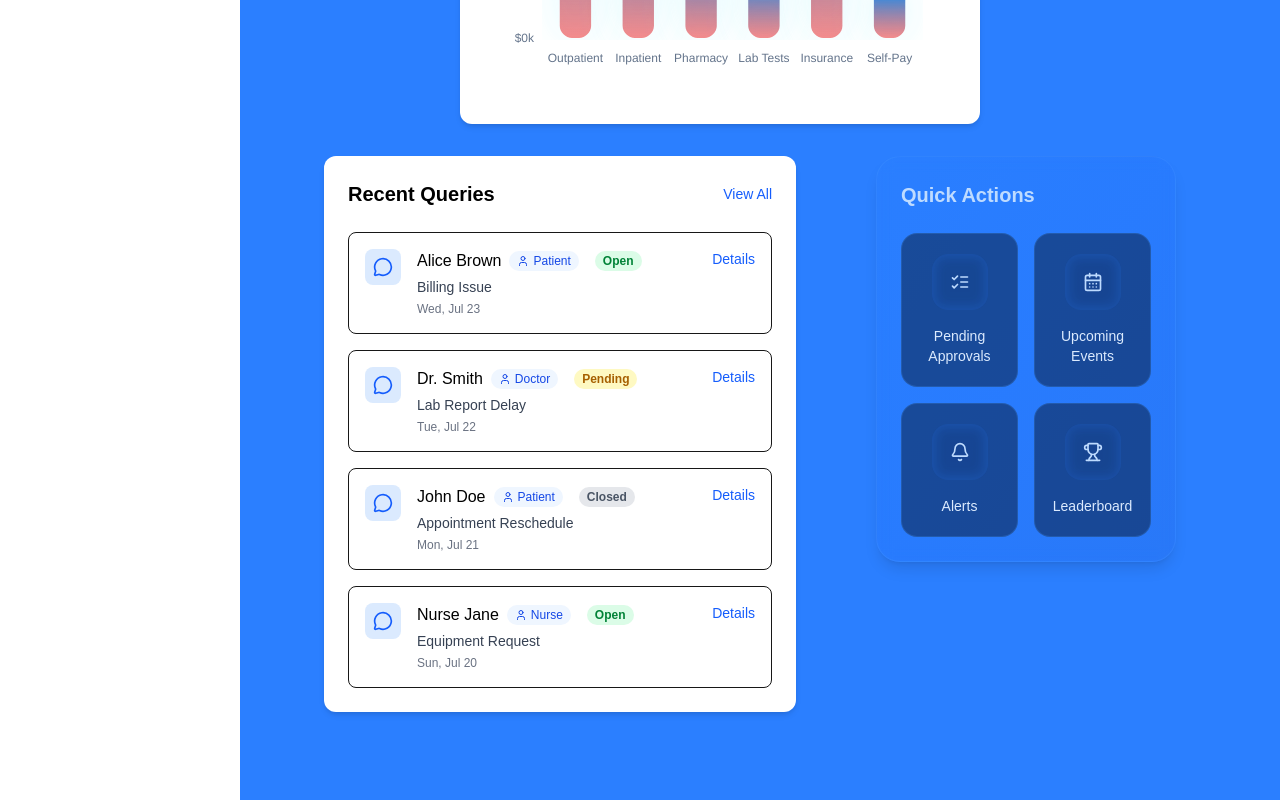
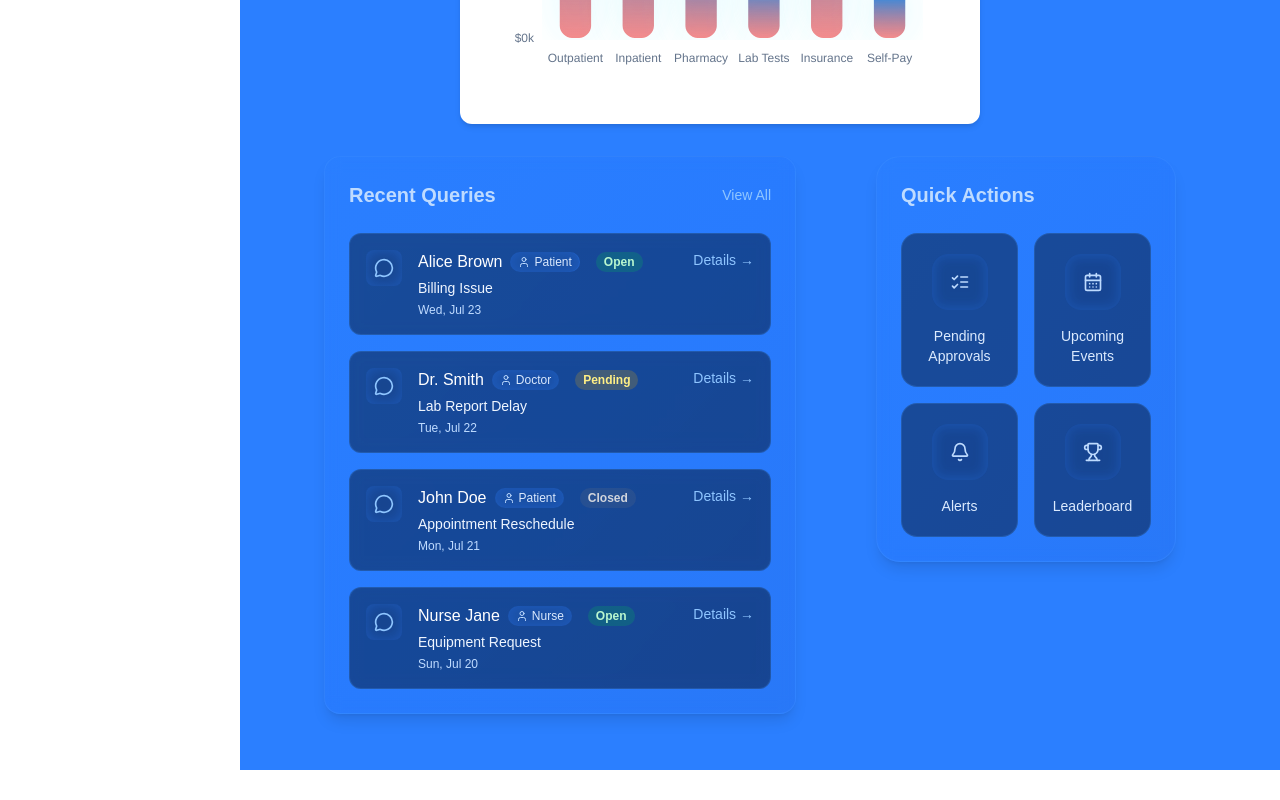
Before and after one commit to Sparta503/hospital-management-system, a Next.js app: page /admin/dashboard in a window 1280 px wide. Shown: the part 1688-2488 px from the top of the page. After the commit the page ends 2458 px from the top, so only its background shows below. Built offline with nearby package versions, Linux system fonts and the light colour scheme; sample sign-in values are in the browser's storage.

Commit message:
Update recentQueries.tsx

```diff
--- a/src/app/admin/dashboard/recentQueries.tsx
+++ b/src/app/admin/dashboard/recentQueries.tsx
@@ -21,39 +21,41 @@ const RecentQueries: React.FC = () => {
   ];
 
   return (
-    <div className="bg-white rounded-xl shadow-md p-6 mb-8">
+    <div className="bg-gradient-to-br from-blue-500/10 via-blue-600/10 to-blue-800/10 backdrop-blur-sm rounded-2xl shadow-lg p-6 border border-blue-400/20">
       <div className="flex justify-between items-center mb-6">
-        <h2 className="text-xl font-semibold text-black">Recent Queries</h2>
-        <button className="text-blue-600 hover:text-blue-800 text-sm font-medium">
+        <h2 className="text-xl font-semibold text-blue-200">Recent Queries</h2>
+        <button className="text-blue-300 hover:text-blue-100 text-sm font-medium transition-colors">
           View All
         </button>
       </div>
       {queries.length > 0 ? (
         <div className="space-y-4">
           {queries.map((query) => (
-            <div key={query.id} className="border rounded-lg p-4 hover:bg-gray-50 transition-colors">
+            <div key={query.id} className="bg-black/40 border border-blue-400/20 rounded-xl p-4 hover:bg-black/60 transition-all duration-300 backdrop-blur-sm hover:shadow-lg hover:shadow-blue-500/20 hover:-translate-y-0.5 hover:border-blue-300/40 cursor-pointer group">
               <div className="flex items-start">
-                <div className="bg-blue-100 p-2 rounded-lg mr-4">
-                  <MessageCircle className="w-5 h-5 text-blue-600" />
+                <div className="bg-blue-500/30 p-2 rounded-lg mr-4 backdrop-blur-sm group-hover:bg-blue-500/40 transition-colors duration-300">
+                  <MessageCircle className="w-5 h-5 text-blue-300" />
                 </div>
                 <div className="flex-1">
                   <div className="flex flex-wrap gap-2 items-center mb-1">
-                    <span className="font-medium text-black">{query.name}</span>
-                    <span className="inline-flex items-center text-xs bg-blue-50 text-blue-700 px-2 py-0.5 rounded-full">
-                      <User className="w-3 h-3 mr-1" />{query.role}
+                    <span className="font-medium text-white">{query.name}</span>
+                    <span className="inline-flex items-center text-xs bg-blue-500/40 text-blue-100 px-2 py-0.5 rounded-full backdrop-blur-sm">
+                      <User className="w-3 h-3 mr-1 text-blue-200" />{query.role}
                     </span>
-                    <span className={`text-xs px-2 py-0.5 rounded-full ml-2 font-semibold ${query.status === 'Open' ? 'bg-green-100 text-green-700' : query.status === 'Closed' ? 'bg-gray-200 text-gray-600' : 'bg-yellow-100 text-yellow-700'}`}>{query.status}</span>
+                    <span className={`text-xs px-2 py-0.5 rounded-full ml-2 font-semibold ${query.status === 'Open' ? 'bg-green-500/20 text-green-200' : query.status === 'Closed' ? 'bg-gray-500/20 text-gray-300' : 'bg-yellow-500/20 text-yellow-200'}`}>{query.status}</span>
                   </div>
-                  <div className="text-sm text-gray-700 mb-1">{query.subject}</div>
-                  <div className="text-xs text-gray-500">{new Date(query.date).toLocaleDateString('en-US', { weekday: 'short', month: 'short', day: 'numeric' })}</div>
+                  <div className="text-sm text-blue-50 mb-1">{query.subject}</div>
+                  <div className="text-xs text-blue-200">{new Date(query.date).toLocaleDateString('en-US', { weekday: 'short', month: 'short', day: 'numeric' })}</div>
                 </div>
-                <button className="text-blue-600 hover:text-blue-800 text-sm font-medium ml-4">Details</button>
+                <button className="text-blue-300 hover:text-blue-100 text-sm font-medium ml-4 transition-colors group-hover:scale-110 transform transition-transform duration-200">
+                  <span className="group-hover:underline">Details</span> →
+                </button>
               </div>
             </div>
           ))}
         </div>
       ) : (
-        <div className="text-center py-8 text-gray-500">
+        <div className="text-center py-8 text-blue-300">
           <p>No recent queries</p>
         </div>
       )}
```
